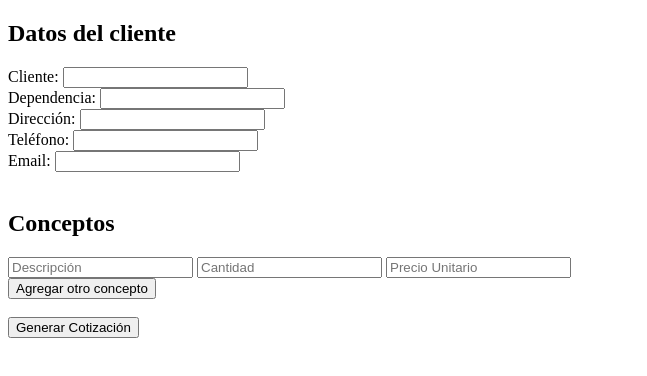
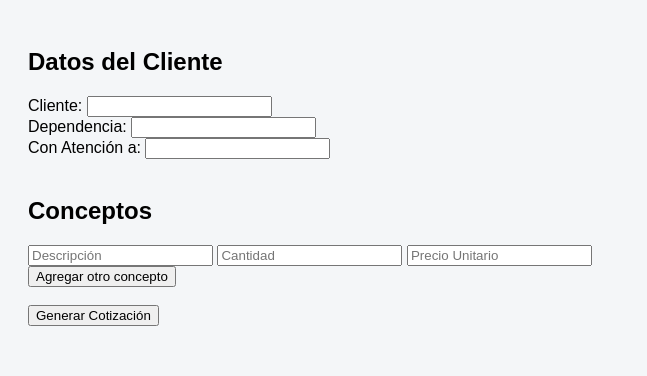
Before and after one commit to emmaroa/VSH, a plain HTML site: page formulario.html in a window 1280 px wide. Both pictures are taken after a click on the button "Generar Cotización". Shown: the whole page, without its empty margins (0-647 px from the left). Drawn offline with Linux system fonts and the light colour scheme; no server answers.

Commit message:
Update formulario.html

```diff
--- a/formulario.html
+++ b/formulario.html
@@ -4,13 +4,12 @@
   <meta charset="UTF-8">
   <title>Formulario de Cotización</title>
 </head>
-<body>
-<h2>Datos del cliente</h2>
+<body style="font-family: sans-serif; padding: 20px; background-color: #f4f6f8;">
+
+  <h2>Datos del Cliente</h2>
   <label>Cliente: <input type="text" id="cliente" required></label><br>
   <label>Dependencia: <input type="text" id="dependencia" required></label><br>
-<label>Dirección: <input type="text" id="direccion"></label><br>
-<label>Teléfono: <input type="text" id="telefono"></label><br>
-<label>Email: <input type="email" id="email"></label><br><br>
+  <label>Con Atención a: <input type="text" id="atencion" required></label><br><br>
 
   <h2>Conceptos</h2>
   <div id="conceptos">
@@ -23,7 +22,6 @@
   <button type="button" onclick="agregarConcepto()">Agregar otro concepto</button><br><br>
 
   <button onclick="guardarDatos()">Generar Cotización</button>
-
 
   <script>
     function agregarConcepto() {
@@ -50,7 +48,6 @@
         const cantidad = parseFloat(cantidades[i].value);
         const precio = parseFloat(precios[i].value);
         const total = cantidad * precio;
-
         items.push({ descripcion, cantidad, precio, total });
         subtotal += total;
       }
@@ -61,9 +58,7 @@
       const datos = {
         cliente: document.getElementById('cliente').value,
         dependencia: document.getElementById('dependencia').value,
-      direccion: document.getElementById('direccion').value,
-      telefono: document.getElementById('telefono').value,
-      email: document.getElementById('email').value,
+        atencion: document.getElementById('atencion').value,
         items: items,
         subtotal: subtotal,
         iva: iva,
@@ -86,7 +81,5 @@
       .catch(err => alert("Error al enviar a Google Sheets: " + err));
     }
   </script>
-
-
 </body>
 </html>
```
Lines whose indentation alone changed are shown as unchanged.
